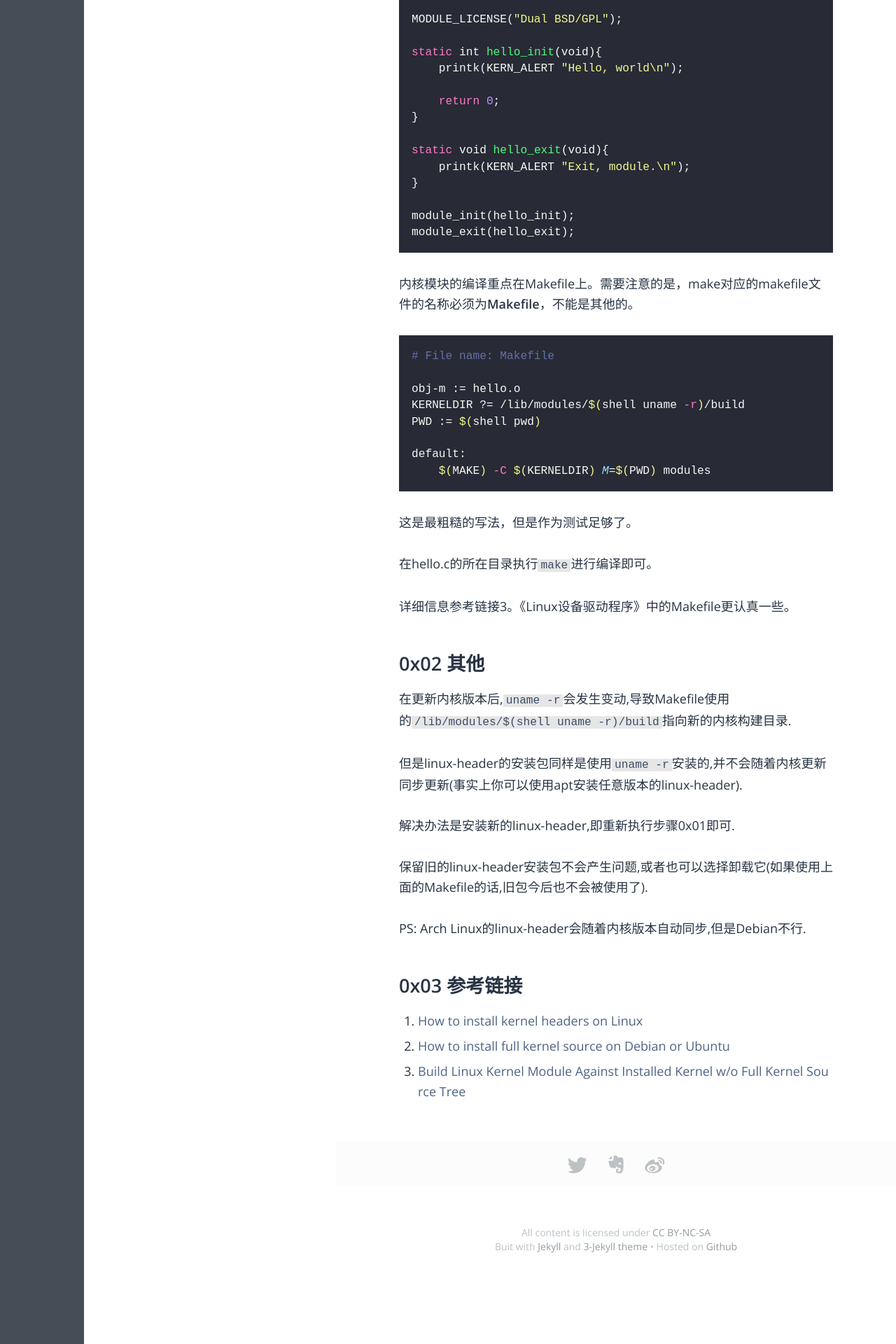
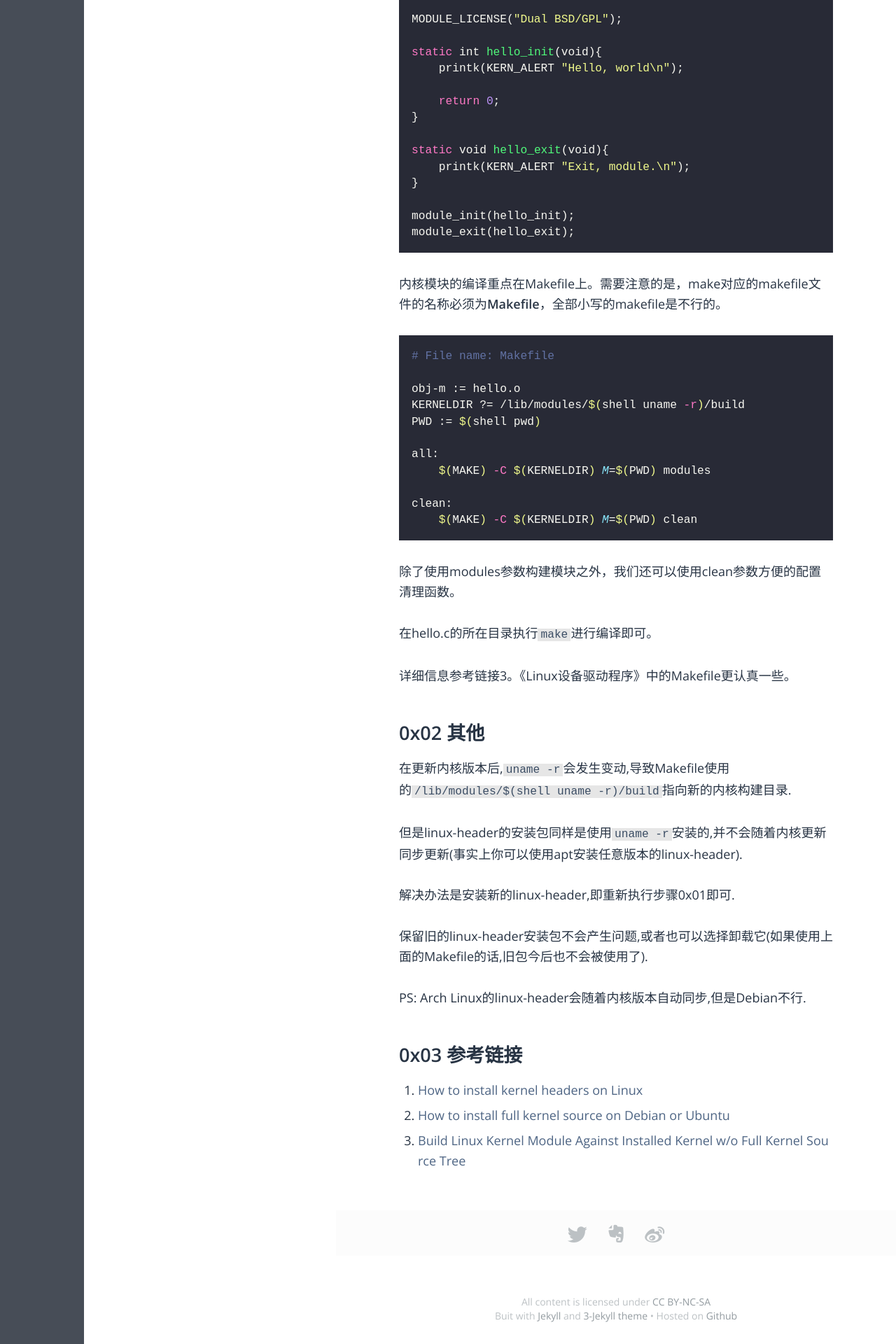
Before and after one commit to irisu-white/irisu-white.github.io, a Jekyll site: the page built from _posts/CS/2018-02-10-build-kernel-module-in-debian.md, in a window 1280 px wide. Shown: the part 767-2687 px from the top of the page at 70% size. Built offline with Jekyll 4.4.1, drawn with Linux system fonts in a browser that asks for light colours; some web fonts are replaced.

Commit message:
add clean function

````diff
--- a/_posts/CS/2018-02-10-build-kernel-module-in-debian.md
+++ b/_posts/CS/2018-02-10-build-kernel-module-in-debian.md
@@ -44,7 +44,7 @@ module_init(hello_init);
 module_exit(hello_exit);
 ```
 
-内核模块的编译重点在Makefile上。需要注意的是，make对应的makefile文件的名称必须为**Makefile**，不能是其他的。
+内核模块的编译重点在Makefile上。需要注意的是，make对应的makefile文件的名称必须为**Makefile**，全部小写的makefile是不行的。
 
 
 ``` shell
@@ -54,11 +54,14 @@ obj-m := hello.o
 KERNELDIR ?= /lib/modules/$(shell uname -r)/build
 PWD := $(shell pwd)
 
-default:
+all:
     $(MAKE) -C $(KERNELDIR) M=$(PWD) modules
+
+clean:
+    $(MAKE) -C $(KERNELDIR) M=$(PWD) clean
 ```
 
-这是最粗糙的写法，但是作为测试足够了。
+除了使用modules参数构建模块之外，我们还可以使用clean参数方便的配置清理函数。
 
 在hello.c的所在目录执行`make`进行编译即可。
 
````
